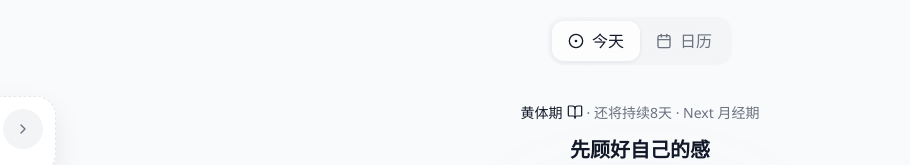
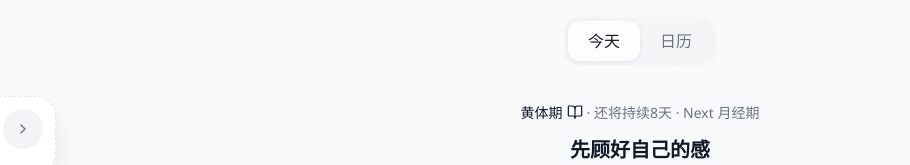
Before and after one commit to xiaoshanhe003/moonly, a React (Vite) app: page /today in a window 1280 px wide. Shown: the top 165 px of the page, without its empty margins (0-910 px from the left). Built offline with nearby package versions, Linux system fonts and the light colour scheme.

Commit message:
Simplify view tabs

```diff
--- a/src/app/shell.tsx
+++ b/src/app/shell.tsx
@@ -1,6 +1,5 @@
 import { useEffect, useLayoutEffect, useRef, useState } from "react";
 import { useLocation, useNavigate } from "react-router-dom";
-import { Calendar, CircleDot } from "lucide-react";
 import { TodayPage } from "../pages/today-page";
 import { CalendarPage } from "../pages/calendar-page";
 import { OnboardingPage } from "../pages/onboarding-page";
@@ -94,8 +93,8 @@ export function AppShell({ initialView }: AppShellProps) {
                 value={currentView}
                 onChange={(next) => navigate(next === "today" ? "/today" : "/calendar")}
                 items={[
-                  { value: "today", label: "今天", icon: CircleDot },
-                  { value: "calendar", label: "日历", icon: Calendar }
+                  { value: "today", label: "今天" },
+                  { value: "calendar", label: "日历" }
                 ]}
               />
             </div>
--- a/src/components/domain/segmented-control.tsx
+++ b/src/components/domain/segmented-control.tsx
@@ -1,4 +1,3 @@
-import type { LucideIcon } from "lucide-react";
 import { cn } from "../../lib/utils";
 import { uiTextStyles } from "../ui/styles";
 
@@ -8,7 +7,6 @@ type SegmentedControlProps = {
   items: Array<{
     value: "today" | "calendar";
     label: string;
-    icon: LucideIcon;
   }>;
 };
 
@@ -16,7 +14,6 @@ export function SegmentedControl({ value, onChange, items }: SegmentedControlPro
   return (
     <div className="inline-flex rounded-2xl border border-white/45 bg-[color-mix(in_srgb,var(--muted)_86%,transparent)] p-1 backdrop-blur-xl">
       {items.map((item) => {
-        const Icon = item.icon;
         const active = item.value === value;
 
         return (
@@ -25,13 +22,12 @@ export function SegmentedControl({ value, onChange, items }: SegmentedControlPro
             type="button"
             onClick={() => onChange(item.value)}
             className={cn(
-              "inline-flex items-center gap-2 rounded-[12px] px-4 py-2 text-sm transition",
+              "inline-flex items-center rounded-[12px] px-5 py-2 text-sm transition",
               active
                 ? "bg-[color-mix(in_srgb,var(--card-elevated)_88%,transparent)] text-[color:var(--foreground)] shadow-[0_1px_4px_rgba(17,24,39,0.08)] backdrop-blur"
                 : uiTextStyles.muted
             )}
           >
-            <Icon className="size-4" />
             {item.label}
           </button>
         );
```
